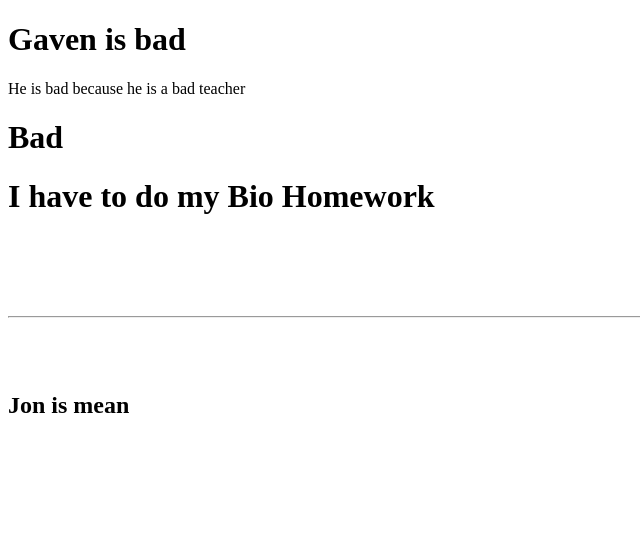
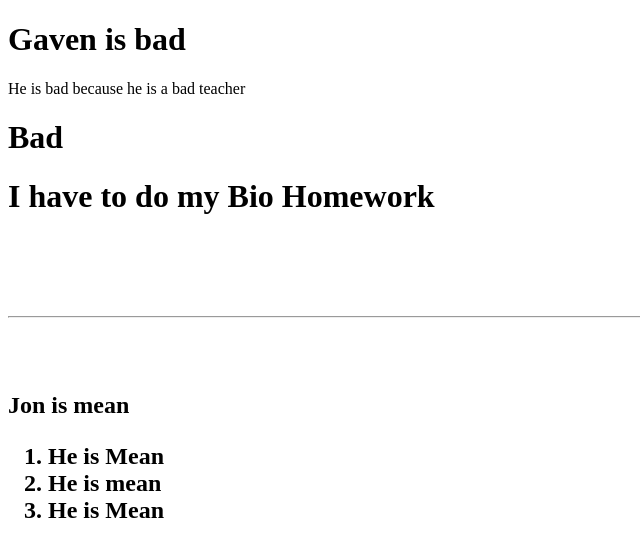
Before and after one commit to Diaspeedus/thingy1, a plain HTML site: page index.html in a window 1280 px wide. Shown: the whole page, without its empty margins (0-640 px from the left). Drawn offline with Linux system fonts and the light colour scheme.

Commit message:
Update index.html

```diff
--- a/index.html
+++ b/index.html
@@ -11,5 +11,10 @@
 <hr>
 <br>
 <h2>Jon is mean<h2>
+<ol>
+<li>He is Mean</li>
+<li>He is mean</li>
+<li>He is Mean</li>
+</ol>
 </body>
 </html>
```
